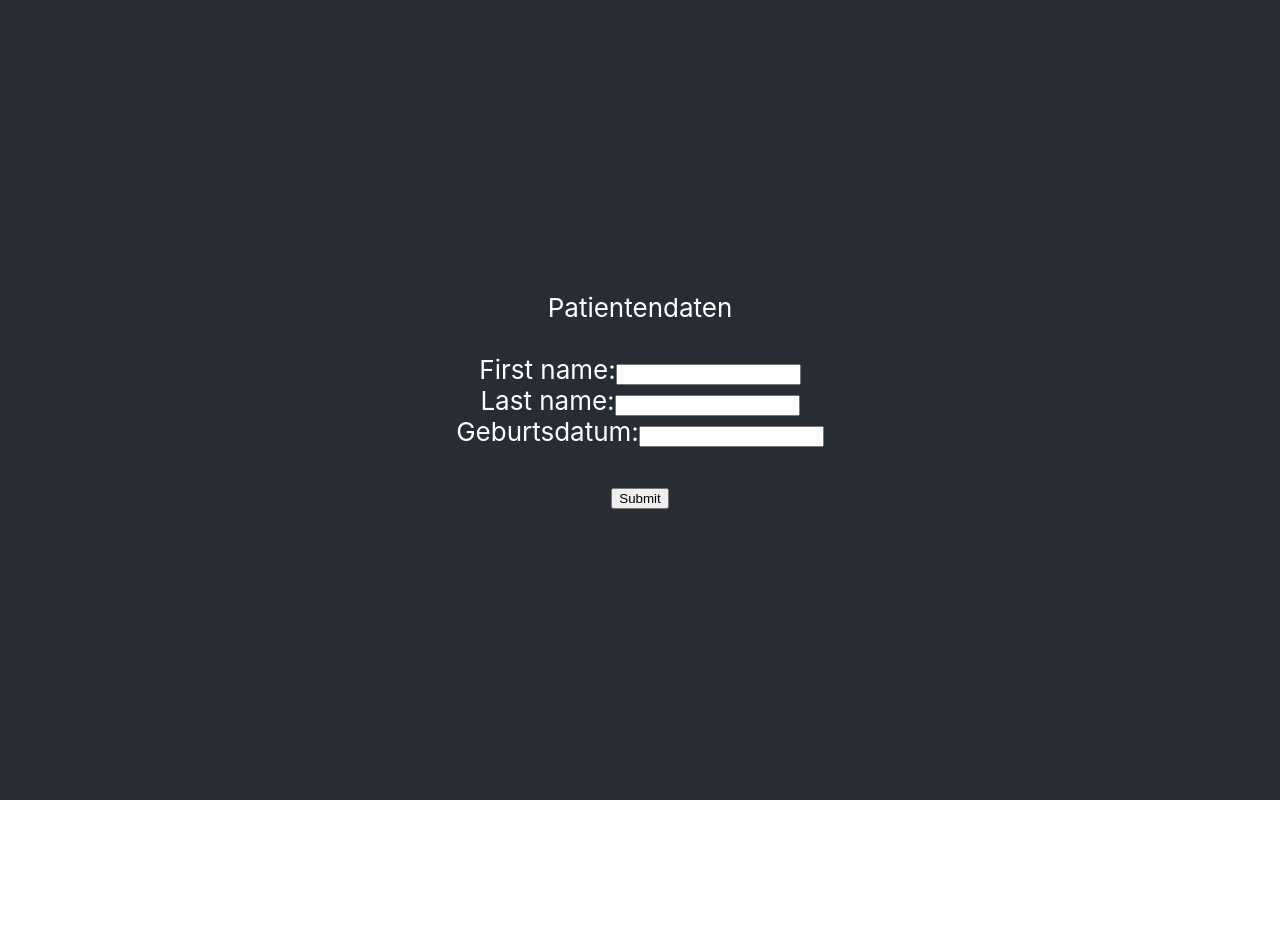
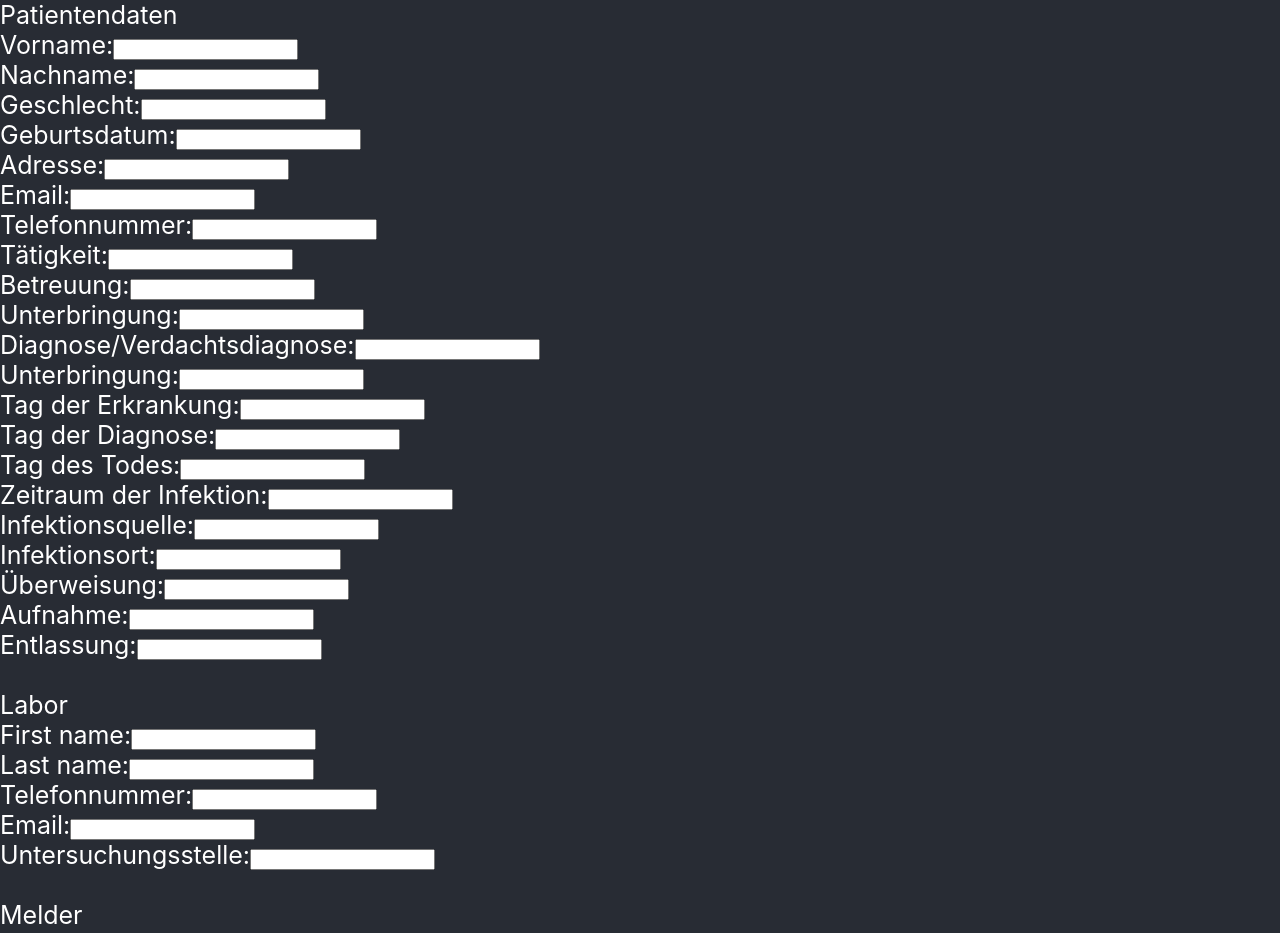
Before and after one commit to suniastar/online-fallregister, a React (Create React App) app in the folder fallregister_frontend/: page / in a window 1280 px wide. Shown: the top 933 px of the page. Before the commit the page ends 800 px from the top, so only its background shows below. Built offline with nearby package versions, Linux system fonts and the light colour scheme.

Commit message:
First Try UI

```diff
--- a/fallregister_frontend/src/App.css
+++ b/fallregister_frontend/src/App.css
@@ -1,5 +1,5 @@
 .App {
-  text-align: center;
+  text-align: left;
 }
 
 .App-logo {
@@ -18,9 +18,9 @@
   min-height: 100vh;
   display: flex;
   flex-direction: column;
-  align-items: center;
+  align-items: flex-start;
   justify-content: center;
-  font-size: calc(10px + 2vmin);
+  font-size: calc(9px + 2vmin);
   color: white;
 }
 
--- a/fallregister_frontend/src/App.js
+++ b/fallregister_frontend/src/App.js
@@ -8,6 +8,72 @@ function App() {
                 <form action="/action_page.php">
                     <h>Patientendaten</h>
                     <br></br>
+                    <label for="fname">Vorname:</label>
+                    <input type="text" id="fname" name="fname"></input>
+                    <br></br>
+                    <label for="lname">Nachname:</label>
+                    <input type="text" id="lname" name="lname"></input>
+                    <br></br>
+                    <label htmlFor="gender">Geschlecht:</label>
+                    <input type="text" id="gender" name="gender"></input>
+                    <br></br>
+                    <label for="birthday">Geburtsdatum:</label>
+                    <input type="text" id="birthday" name="birthday"></input>
+                    <br></br>
+                    <label htmlFor="address">Adresse:</label>
+                    <input type="text" id="address" name="address"></input>
+                    <br></br>
+                    <label htmlFor="email">Email:</label>
+                    <input type="text" id="email" name="email"></input>
+                    <br></br>
+                    <label htmlFor="telephonenumber">Telefonnummer:</label>
+                    <input type="text" id="telephonenumber" name="telephonenumber"></input>
+                    <br></br>
+                    <label htmlFor="activity">Tätigkeit:</label>
+                    <input type="text" id="activity" name="activity"></input>
+                    <br></br>
+                    <label htmlFor="care">Betreuung:</label>
+                    <input type="text" id="care" name="care"></input>
+                    <br></br>
+                    <label htmlFor="stay">Unterbringung:</label>
+                    <input type="text" id="stay" name="stay"></input>
+                    <br></br>
+                    <label htmlFor="diagnose">Diagnose/Verdachtsdiagnose:</label>
+                    <input type="text" id="diagnose" name="diagnose"></input>
+                    <br></br>
+                    <label htmlFor="stay">Unterbringung:</label>
+                    <input type="text" id="stay" name="stay"></input>
+                    <br></br>
+                    <label htmlFor="dayOfInfection">Tag der Erkrankung:</label>
+                    <input type="text" id="dayOfInfection" name="dayOfInfection"></input>
+                    <br></br>
+                    <label htmlFor="dayOfDiagnose">Tag der Diagnose:</label>
+                    <input type="text" id="dayOfDiagnose" name="dayOfDiagnose"></input>
+                    <br></br>
+                    <label htmlFor="dayOfDeath">Tag des Todes:</label>
+                    <input type="text" id="dayOfDeath" name="dayOfDeath"></input>
+                    <br></br>
+                    <label htmlFor="timeslotOfInfection">Zeitraum der Infektion:</label>
+                    <input type="text" id="timeslotOfInfection" name="timeslotOfInfection"></input>
+                    <br></br>
+                    <label htmlFor="infectionSource">Infektionsquelle:</label>
+                    <input type="text" id="infectionSource" name="infectionSource"></input>
+                    <br></br>
+                    <label htmlFor="infectionPlace">Infektionsort:</label>
+                    <input type="text" id="infectionPlace" name="infectionPlace"></input>
+                    <br></br>
+                    <label htmlFor="transfer">Überweisung:</label>
+                    <input type="text" id="transfer" name="transfer"></input>
+                    <br></br>
+                    <label htmlFor="admission">Aufnahme:</label>
+                    <input type="text" id="admission" name="admission"></input>
+                    <br></br>
+                    <label htmlFor="dismissal">Entlassung:</label>
+                    <input type="text" id="dismissal" name="dismissal"></input>
+                    <br></br>
+                    <br></br>
+
+                    <h>Labor</h>
                     <br></br>
                     <label for="fname">First name:</label>
                     <input type="text" id="fname" name="fname"></input>
@@ -15,9 +81,35 @@ function App() {
                     <label for="lname">Last name:</label>
                     <input type="text" id="lname" name="lname"></input>
                     <br></br>
-  <label for="birthday">Geburtsdatum:</label>
-  <input type="text" id="birthday" name="birthday"></input>
+                    <label for="birthday">Telefonnummer:</label>
+                    <input type="text" id="telephonenumber" name="telephonenumber"></input>
                     <br></br>
+                    <label htmlFor="birthday">Email:</label>
+                    <input type="text" id="email" name="email"></input>
+                    <br></br>
+                    <label htmlFor="birthday">Untersuchungsstelle:</label>
+                    <input type="text" id="labor" name="labor"></input>
+                    <br></br>
+
+                    <br></br>
+                    <h>Melder</h>
+                    <br></br>
+                    <label htmlFor="fname">First name:</label>
+                    <input type="text" id="fname" name="fname"></input>
+                    <br></br>
+                    <label htmlFor="lname">Last name:</label>
+                    <input type="text" id="lname" name="lname"></input>
+                    <br></br>
+                    <label htmlFor="birthday">Anschrift:</label>
+                    <input type="text" id="address" name="address"></input>
+                    <br></br>
+                    <label htmlFor="birthday">Email:</label>
+                    <input type="text" id="email" name="email"></input>
+                    <br></br>
+                    <label htmlFor="birthday">Telefonnummer:</label>
+                    <input type="text" id="telephonnumber" name="telephonenumber"></input>
+                    <br></br>
+
                     <br></br>
 
                     <input type="submit" value="Submit"></input>
```
Also changed, not shown: 1 other file (tests, documents, lock files or other folders). Lines whose indentation alone changed are shown as unchanged.
